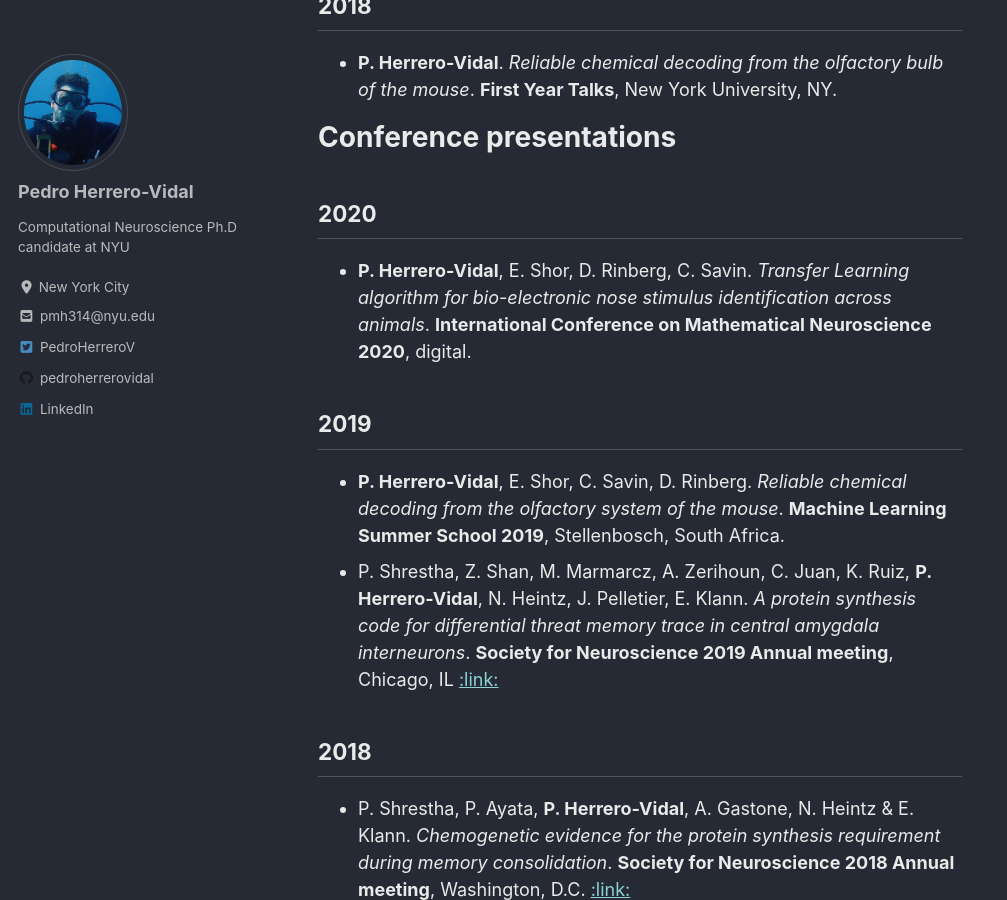
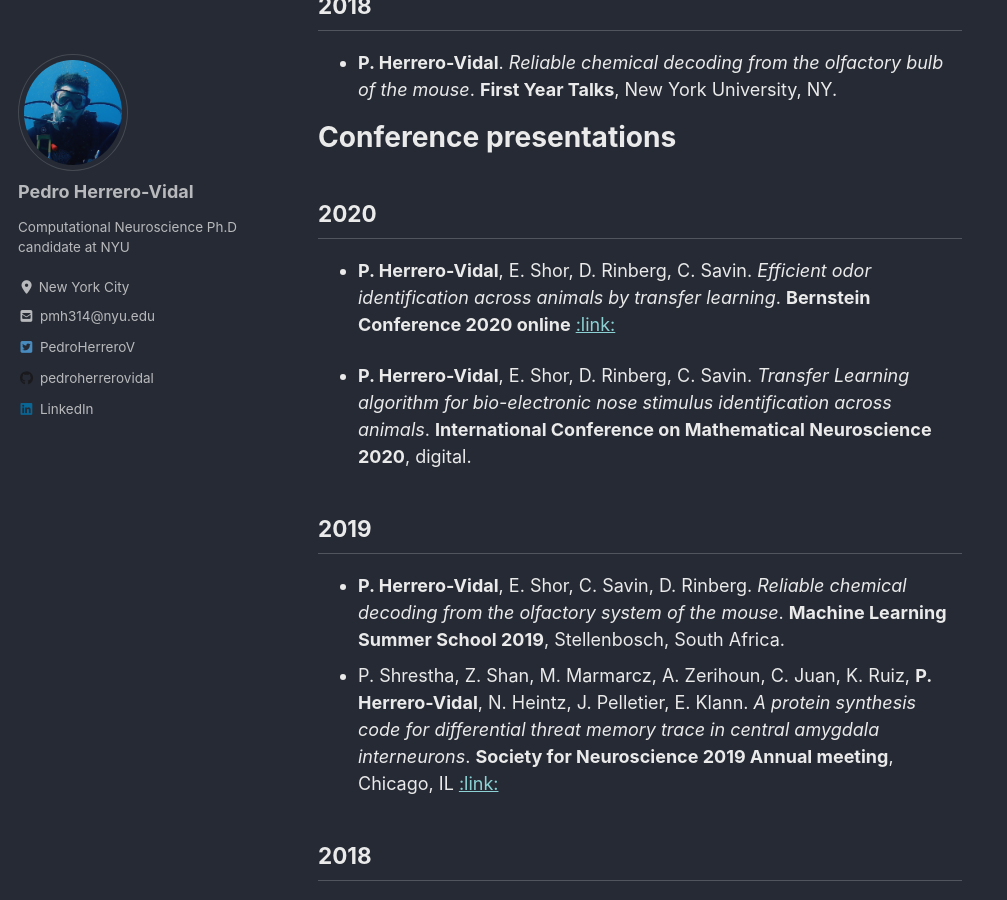
Before and after one commit to pedroherrerovidal/pedroherrerovidal.github.io, a Jekyll site: the page built from _pages/publications.md, in a window 1280 px wide and 900 px high, scrolled down 1484 px. Shown: the whole window, without its empty margins (0-1007 px from the left). Built offline with Jekyll 4.4.1, drawn with Linux system fonts in a browser that asks for light colours; cached includes are drawn as plain includes; nearby versions of some CDN libraries.

Commit message:
update publications.md

```diff
--- a/_pages/publications.md
+++ b/_pages/publications.md
@@ -27,6 +27,8 @@ header:
 
 # **Conference presentations**
 ## 2020
+- **P. Herrero-Vidal**, E. Shor, D. Rinberg, C. Savin. *Efficient odor identification across animals by transfer learning*. **Bernstein Conference 2020 online** [ :link: ](https://abstracts.g-node.org/conference/BC20/abstracts#/uuid/6543eb22-35bb-4c4a-bdb7-8f226b67dcf3)
+
 - **P. Herrero-Vidal**, E. Shor, D. Rinberg, C. Savin. *Transfer Learning algorithm for bio-electronic nose stimulus identification across animals*. **International Conference on Mathematical Neuroscience 2020**, digital.
 
 ## 2019
```
